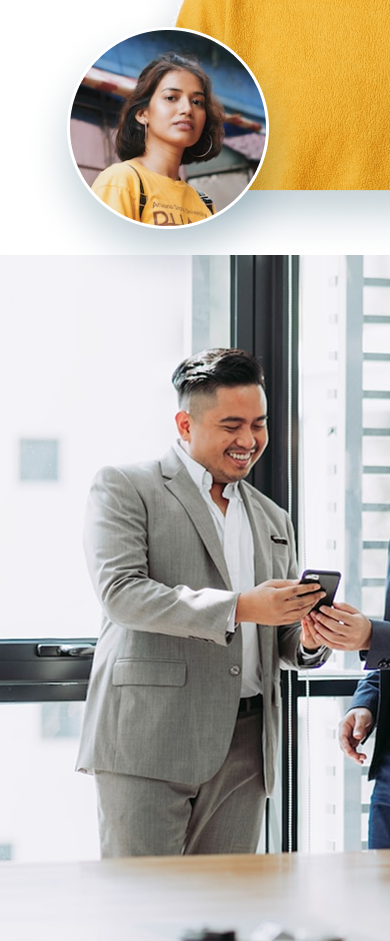
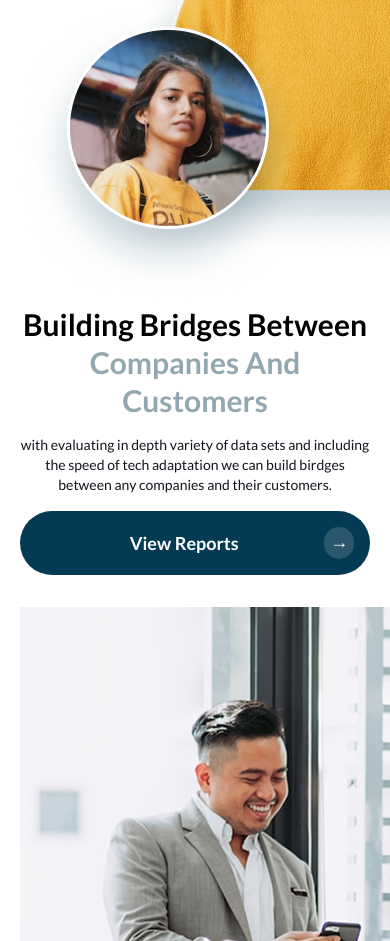
Before and after one commit to shanasherfudheen/trustco, a plain HTML site: page index.html in a window 390 px wide. Shown: the part 5703-6644 px from the top of the page. Drawn offline with Linux system fonts and the light colour scheme.

Commit message:
Implemented the Building Bridges section responsiveness

```diff
--- a/style.css
+++ b/style.css
@@ -1722,4 +1722,47 @@ input[type="submit"] {
     width: 100%;
     height: auto;
   }
-}
+
+  /* ||BUILDING BRIDGES */
+  #building-bridges {
+    width: 100%;
+    height: auto;
+    flex-direction: column;
+    gap: 2rem;
+    padding: 50px 20px;
+  }
+
+  .right-text {
+    width: 100%;
+    height: auto;
+    order: 1;
+    gap: 1rem;
+    text-align: center;
+  }
+
+  .right-text h2 {
+    font-size: 1.875rem;
+    line-height: 2.375rem;
+    letter-spacing: 0;
+    text-transform: capitalize;
+  }
+
+  .right-text p {
+    font-size: 0.875rem;
+    line-height: 1.25rem;
+  }
+
+  .left-image {
+    order: 2;
+  }
+
+  #view-report-btn {
+    width: 100%;
+    height: auto;
+  }
+
+  #view-report-btn p {
+    width: 100%;
+    height: auto;
+  }
+}
```
